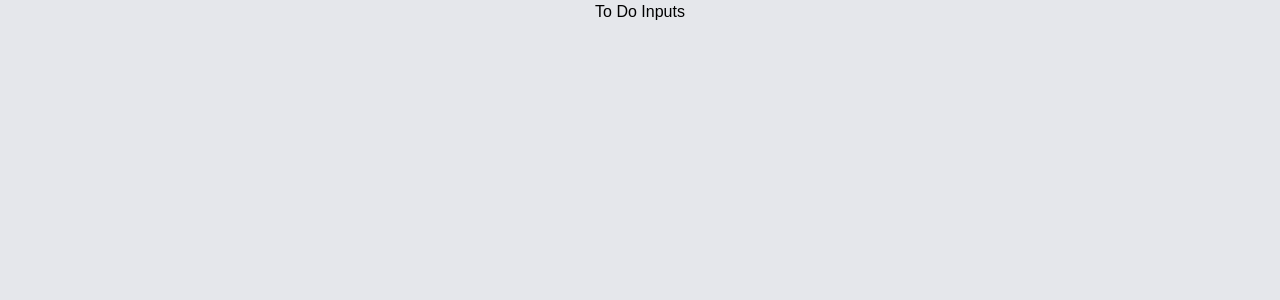
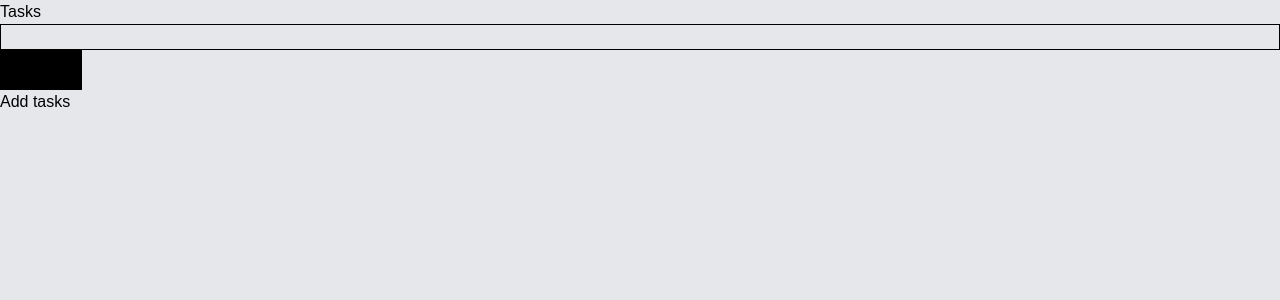
Before and after one commit to ProTejas/to-do-react-app, a React (Vite) app in the folder to-do-frontend/: page /users-todos in a window 1280 px wide. Shown: the top 300 px of the page. Built offline with nearby package versions, Linux system fonts and the light colour scheme.

Commit message:
to inputs functionality

```diff
--- a/to-do-frontend/index.html
+++ b/to-do-frontend/index.html
@@ -8,7 +8,7 @@
   <title>Vite + React</title>
 </head>
 
-<body style="font-family: sans-serif;" class="flex justify-center items-center bg-gray-200">
+<body style="font-family: sans-serif;" class="bg-gray-200">
   <div id="root"></div>
   <script type="module" src="/src/main.jsx"></script>
 </body>
--- /dev/null
+++ b/to-do-frontend/src/components/to-do-inputs/ToDoInputs.jsx
@@ -0,0 +1,51 @@
+import React from 'react'
+import { useState } from 'react'
+
+function ToDoInputs() {
+  const [tasks, setTask] = useState('');
+  const [tasksArr, setTaskArr] = useState([]);
+
+  function onChange(e) {
+    setTask(e.target.value);
+  }
+  function addTaskBtn(e) {
+    e.preventDefault();
+    setTaskArr([...tasksArr, { title: tasks, status: false }]); // add current task to the array
+    setTask(''); // clear the input
+  }
+
+  function toggleTaskStatus(index) {
+    const updatedTasks = tasksArr.map((tasks, i) => {
+      return i === index ? { ...tasks, status: !tasks.status } : tasks
+    });
+    setTaskArr(updatedTasks);
+  }
+
+  return (
+    <>
+      <div className="container">
+        <label htmlFor="tasks">Tasks</label>
+        <input type="text" className='w-full border' id='tasks' name='tasks' value={tasks} onChange={onChange} />
+        <button onClick={addTaskBtn} className='p-2 bg-black'>Add Task</button>
+      </div>
+      <div className="tasks-list-box">
+        <ul>
+          {tasksArr.length ? (
+            tasksArr.map((el, ind) => {
+              return (
+                <li key={ind}>
+                  <label htmlFor={`tasksList${ind}`}>{el.title}</label>
+                  <input type="checkbox" id={`tasksList${ind}`} checked={el.status} onChange={() => toggleTaskStatus(ind)} />
+                </li>
+              );
+            })
+          ) : (
+            <h2>Add tasks</h2>
+          )}
+        </ul>
+      </div>
+    </>
+  )
+}
+
+export default ToDoInputs
--- a/to-do-frontend/src/components/to-inputs/ToDoInputs.jsx
+++ /dev/null
@@ -1,11 +0,0 @@
-import React from 'react'
-
-function ToDoInputs() {
-  return (
-    <h1>
-      To Do Inputs
-    </h1>
-  )
-}
-
-export default ToDoInputs
--- a/to-do-frontend/src/main.jsx
+++ b/to-do-frontend/src/main.jsx
@@ -5,7 +5,7 @@ import App from './App.jsx'
 import { BrowserRouter, Route, Routes } from 'react-router'
 import SignUp from './components/sign-up/SignUp.jsx'
 import Login from './components/log-in/Login.jsx'
-import ToDoInputs from './components/to-inputs/ToDoInputs.jsx'
+import ToDoInputs from './components/to-do-inputs/ToDoInputs.jsx'
 
 createRoot(document.getElementById('root')).render(
   <StrictMode>
```
